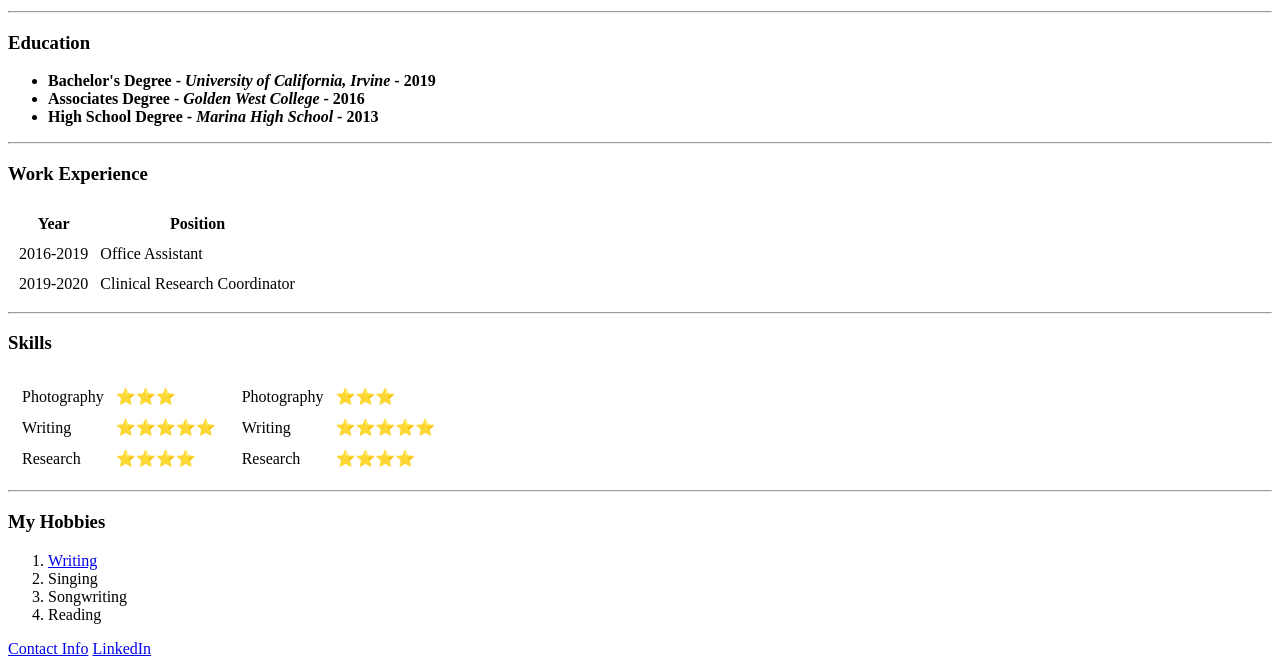
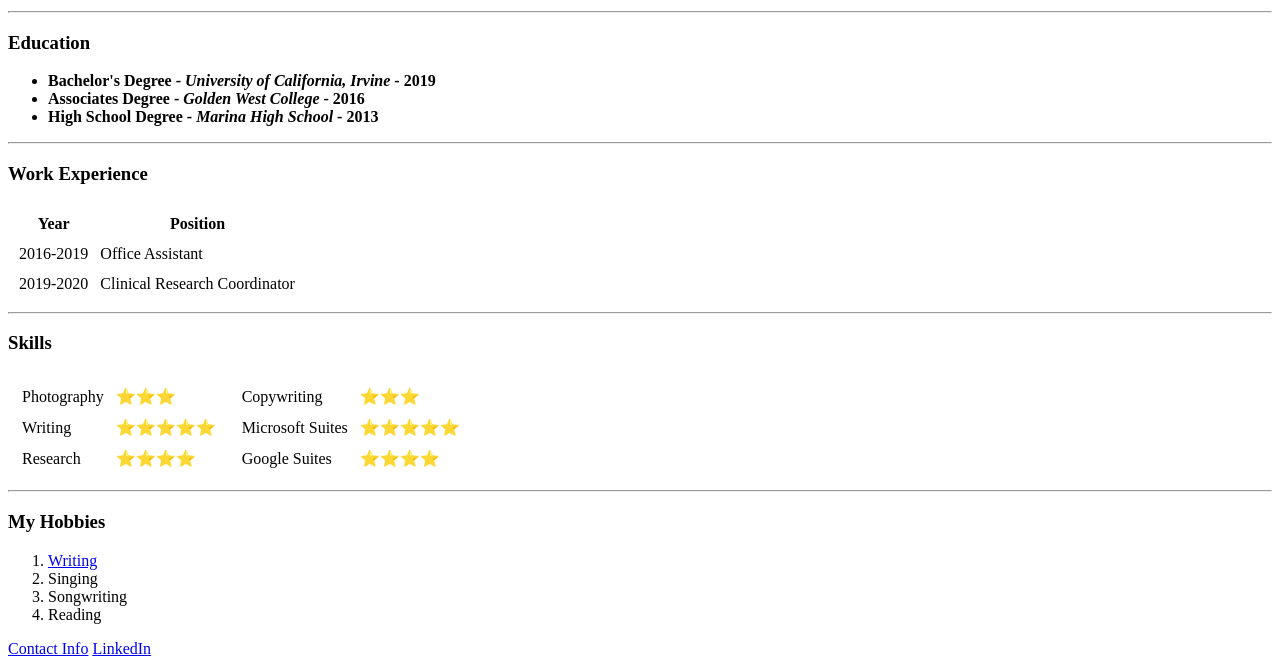
Before and after one commit to frefky/CV, a plain HTML site: page index.html in a window 1280 px wide. Shown: the part 423-1089 px from the top of the page. Drawn offline with Linux system fonts and the light colour scheme.

Commit message:
updated index.html with skillset

```diff
--- a/index.html
+++ b/index.html
@@ -66,15 +66,15 @@
       <td>
         <table cellspacing="10">
           <tr>
-            <td>Photography</td>
+            <td>Copywriting</td>
             <td>⭐⭐⭐</td>
           </tr>
           <tr>
-            <td>Writing</td>
+            <td>Microsoft Suites</td>
             <td>⭐⭐⭐⭐⭐</td>
           </tr>
           <tr>
-            <td>Research</td>
+            <td>Google Suites</td>
             <td>⭐⭐⭐⭐</td>
           </tr>
         </table>
```
